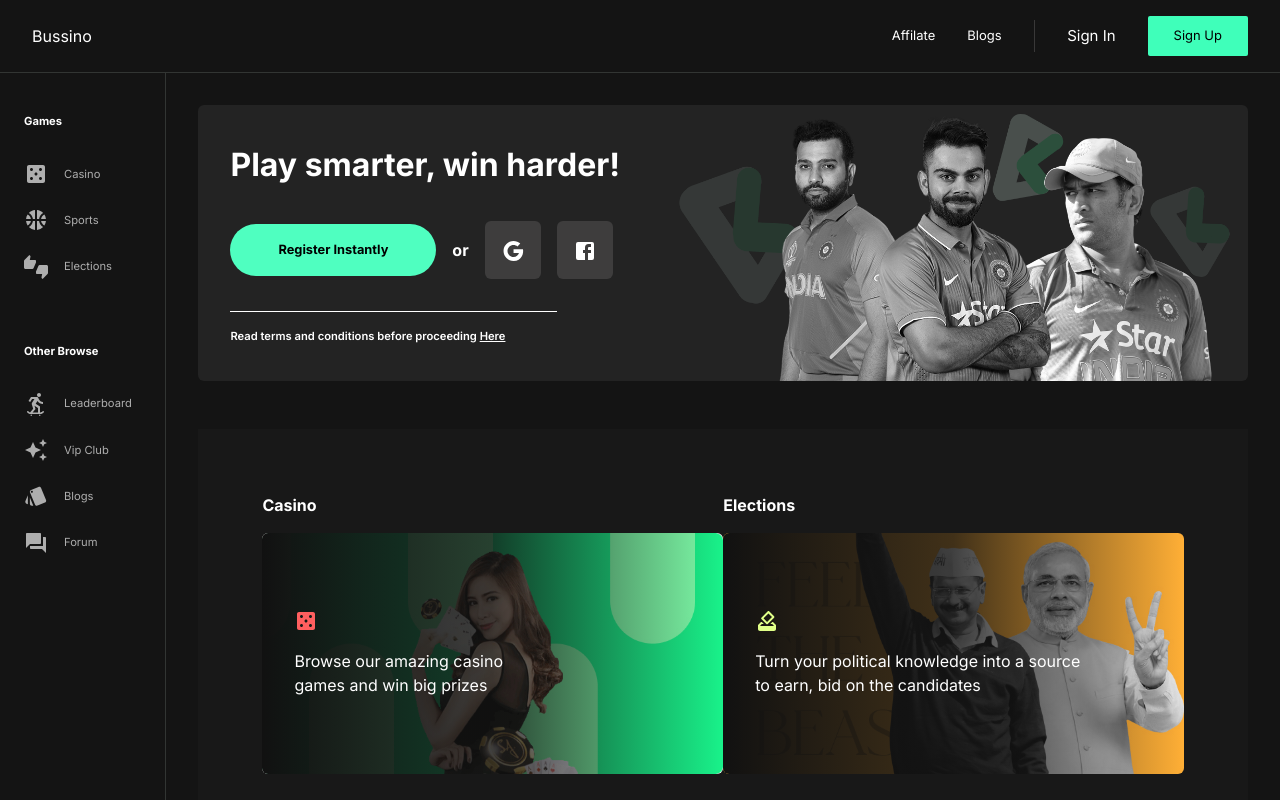
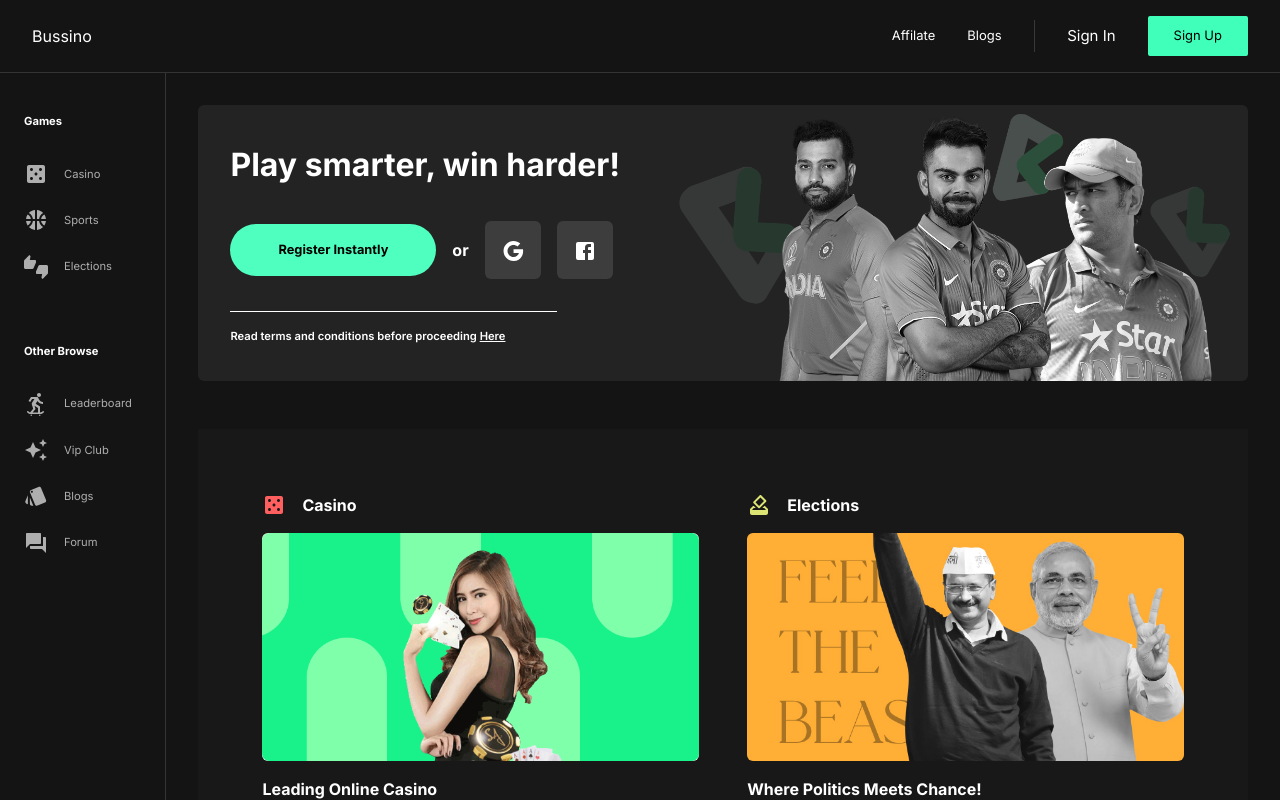
Before and after one commit to PrathameshSonje/Bussino, a Next.js app: page / in a window 1280 px wide. Built offline with nearby package versions, Linux system fonts and the light colour scheme.

Commit message:
landing page

```diff
--- a/src/components/landing components/Section2.tsx
+++ b/src/components/landing components/Section2.tsx
@@ -9,36 +9,43 @@
 export default function Section2(){
     return(
         <div className="p-[4rem] w-[100%] bg-[#181818]">
-            <div className="flex justify-between">
+            <div className="flex justify-between gap-[3rem] w-[100%]">
                 <span>
-                    <p className="font-bold mb-[1rem] text-white z-3">Casino</p>
+                    <p className="font-bold mb-[1rem] gap-[1rem]  text-white z-3 flex items-center"><CasinoIcon className="text-[#FF5F5F] text-[2rem]"/> Casino</p>
 
-                    <div className="overflow-hidden relative rounded-md">
-                        <div className="p-[2rem] flex gap-[1rem] flex-col justify-center linear-gradient1 h-[100%] absolute w-[100%] bg-white z-2">
-                            <CasinoIcon className="text-[#FF5F5F] text-[2rem]"/>
-                            <p className="text-white">Browse our amazing casino<br/>games and win big prizes</p>
-                        </div>
+                    <div className="overflow-hidden rounded-md duration-300 hover:translate-y-[-0.5rem]">
+
                         <Image
                             src={sec2img1}
-                            width={500}
                             alt="casino image"
+                            className="w-[100%]"
                         />
                     </div>
+                    <div className="w-[100%] mt-[1rem]">
+                            <h4 className="mb-[0.3em] text-white font-bold">Leading Online Casino</h4>
+                            <p className="text-[#DAD7D7] text-[0.7rem] ">Browse our giant range of casino games as Stake offers a fair and fun online gambling experience. Play Slots, Live Casino, Blackjack, Baccarat, Roulette, and thousands of classic casino games right from your browser, including your favourite Stake Originals.</p>
+                    </div>
+                    <button className="w-[100%] btn-animated1  bg-[#0052B1] py-[0.8rem] font-bold text-white rounded-sm mt-[1rem] text-[0.8rem]">Go to casino</button>
                 </span>
                 <span>
-                    <p className="font-bold mb-[1rem] text-white z-3">Elections</p>
-                    <div className="overflow-hidden relative rounded-md">
-                        <div className="p-[2rem] flex gap-[1rem] flex-col justify-center linear-gradient1 h-[100%] absolute w-[100%] bg-white z-2">
-                        <HowToVoteIcon className="text-[#E0FF88]"/>
-                            <p className="text-white">Turn your political knowledge into a source<br/>to earn, bid on the candidates</p>
-                        </div>
+                    <p className="font-bold mb-[1rem] text-white z-3 flex gap-[1rem] items-center"><HowToVoteIcon className="text-[#DCE573] text-[2rem]"/> Elections</p>
+
+                    <div className="overflow-hidden rounded-md duration-300 hover:translate-y-[-0.5rem]">
+
                         <Image
                             src={sec2img2}
-                            width={500}
                             alt="casino image"
+                            className="w-[100%]"
                         />
                     </div>
+                    <div className="w-[100%] mt-[1rem]">
+                            <h4 className="mb-[0.3em] text-white font-bold"> Where Politics Meets Chance!</h4>
+                            <p className="text-[#DAD7D7] text-[0.7rem] ">Browse our giant range of casino games as Stake offers a fair and fun online gambling experience. Play Slots, Live Casino, Blackjack, Baccarat, Roulette, and thousands of classic casino games right from your browser, including your favourite Stake Originals.</p>
+                    </div>
+                    <button className="w-[100%] btn-animated1 bg-[#0052B1] relative py-[0.8rem] font-bold text-white rounded-sm mt-[1rem] text-[0.8rem]">Go to Elections</button>
                 </span>
+
+
             </div>
             <div className="w-[100%] relative h-[80vh] mt-[3rem] rounded-md overflow-hidden">
                 <div className="absolute z-2 h-[100%] linear-gradient1 gap-[1rem] w-[100%] flex justify-center p-[2rem] flex-col">
```
